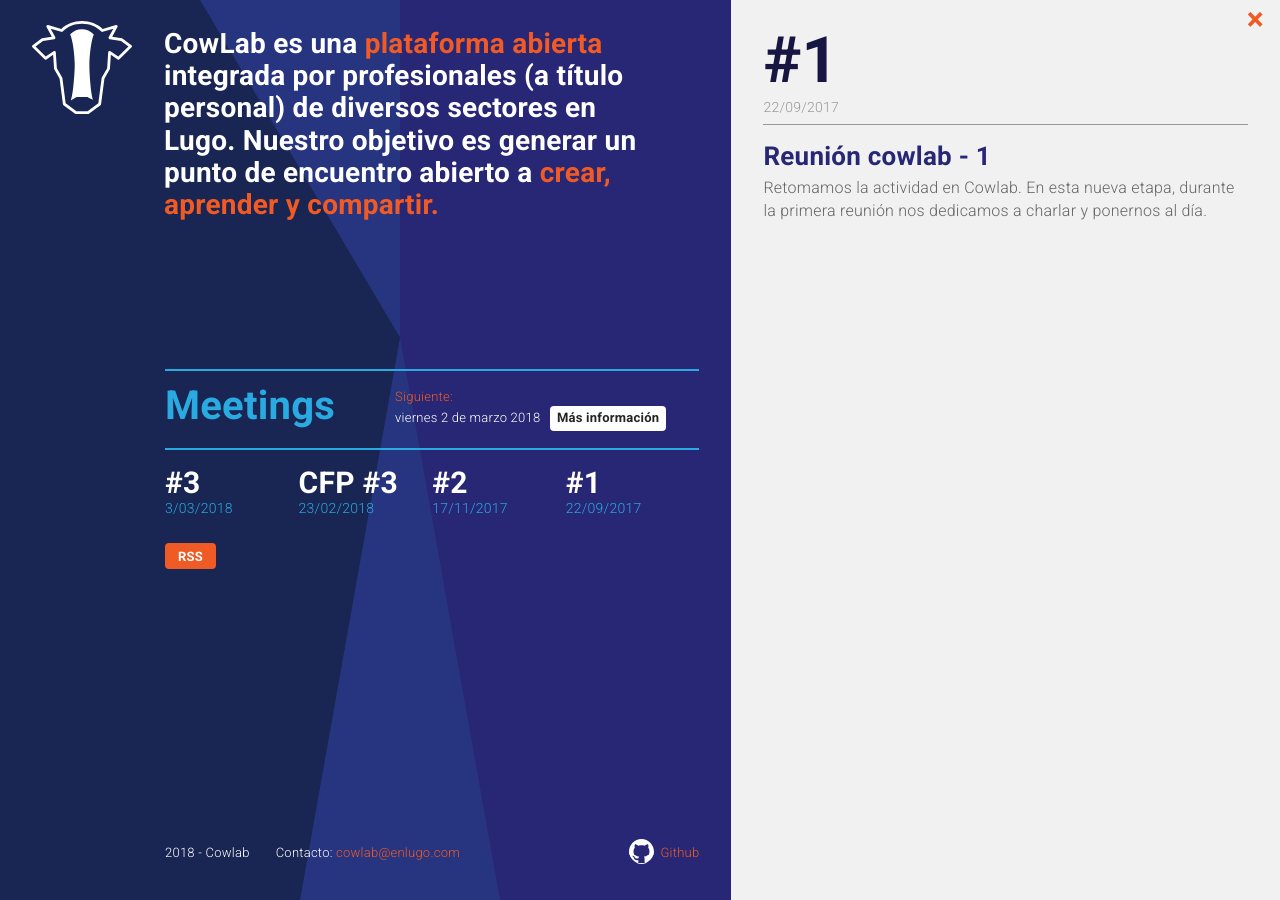
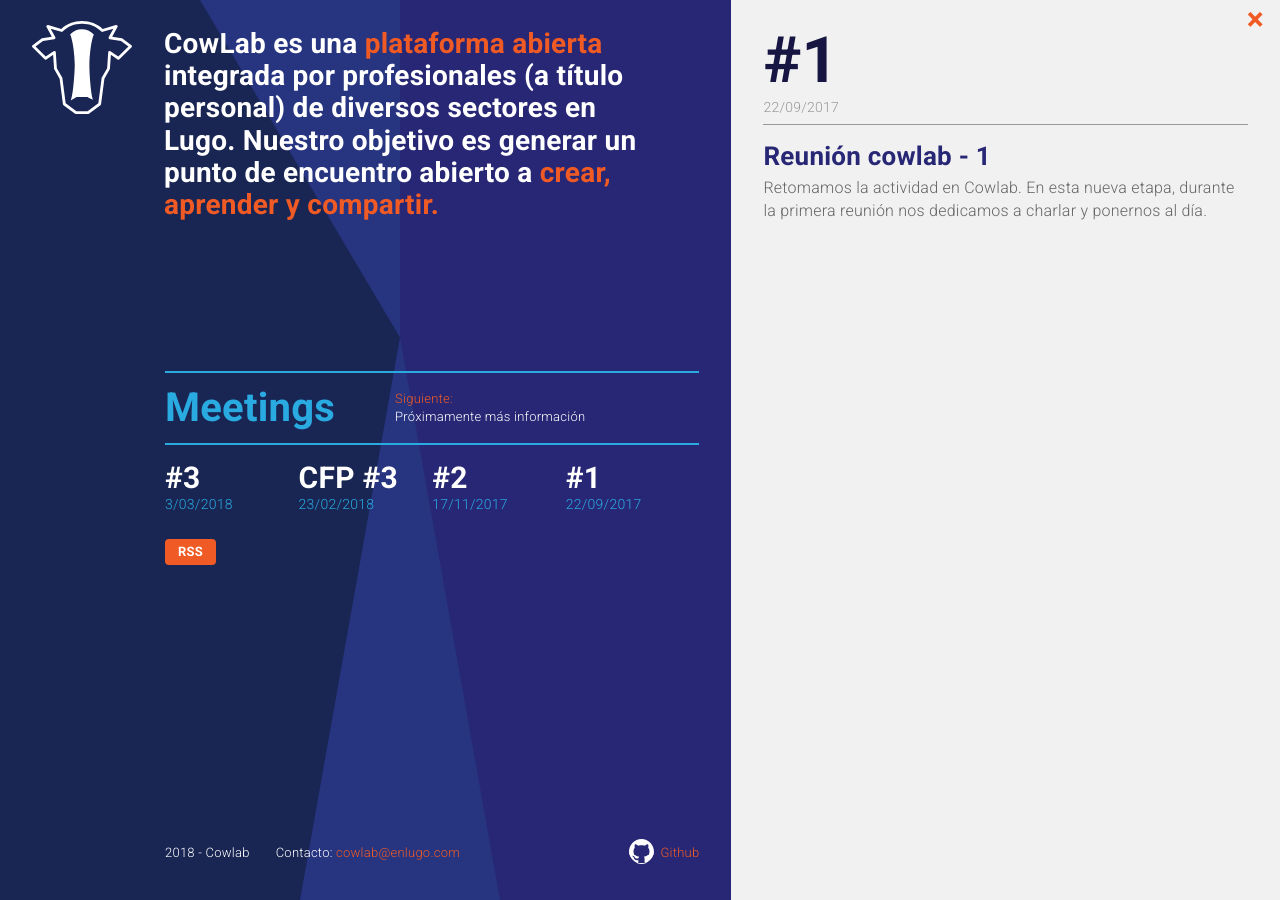
Before and after one commit to cowlab-lugo/cowlab-lugo.github.io, a Jekyll site: the page built from _posts/2017-09-22-reunion-cowlab-1.markdown, in a window 1280 px wide. Built offline with Jekyll 4.4.1, drawn with Linux system fonts in a browser that asks for light colours; nearby versions of some CDN libraries.

Commit message:
update next meeting text

```diff
--- a/_includes/meetings.html
+++ b/_includes/meetings.html
@@ -3,7 +3,10 @@
         <h2>Meetings</h2>
         <p class="meetings-next">
             <span>Siguiente:</span>
+            <span>Próximamente más información</span>
+            {% comment %}
             <span>viernes 2 de marzo 2018</span> <a href="{{ site.baseurl }}{% post_url 2018-02-23-call-for-people-cowlab-3  %}">Más información</a>
+            {% endcomment %}
         </p>
     </header>
 
```
